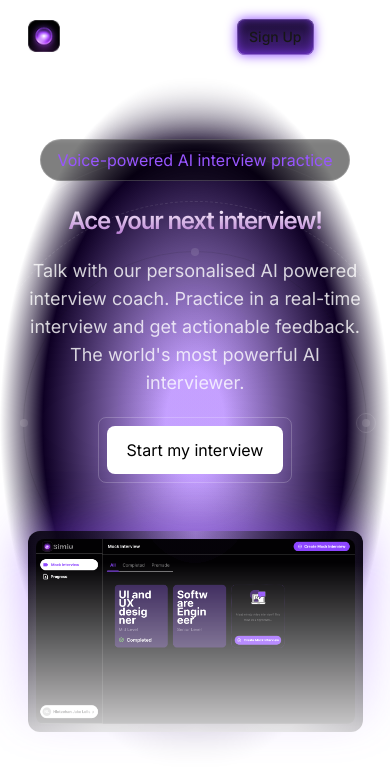
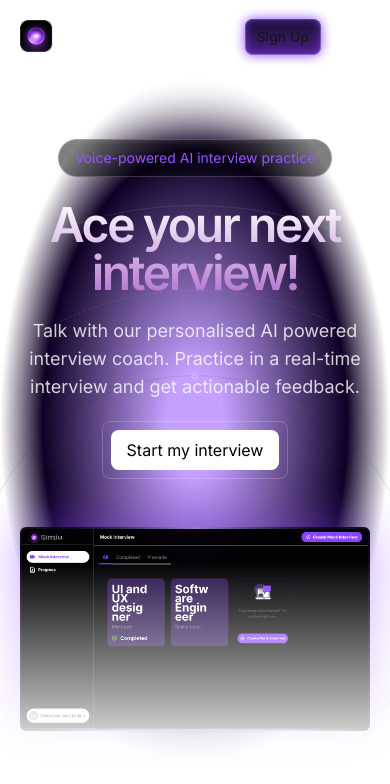
Before and after one commit to CSci-153-Web-Systems-and-Technologies/batch-2025-simiu-web, a Next.js app: page / in a window 390 px wide. Shown: the top 784 px of the page. Built offline with nearby package versions, Linux system fonts and the light colour scheme.

Commit message:
Add responsiveness to hero section

```diff
--- a/app/_components/Hero.tsx
+++ b/app/_components/Hero.tsx
@@ -11,7 +11,7 @@ export const Hero = () => {
       <div className="absolute inset-0 bg-[radial-gradient(50%_50%_at_center_center,rgb(140,69,255,.5)_15%,rgb(14,0,36)_78%,transparent)]"></div>
       <div className="absolute inset-0 bg-[radial-gradient(20%_20%_at_center_center,rgb(140,69,255,.02)_100%,rgb(14,0,36)_78%,transparent)] z-2"></div>
       {/* Start Ring 1 */}
-      <div className="absolute h-[344px] w-[344px] border opacity-10 rounded-full left-1/2 top-1/2 -translate-x-1/2 -translate-y-1/2">
+      <div className="absolute h-[444px] w-[444px] border opacity-10 rounded-full left-1/2 top-3/4 md:top-5/8 lg:top-1/2 -translate-x-1/2 -translate-y-1/2">
         <div className="absolute h-2 w-2 left-0 bg-white rounded-full top-1/2 -translate-x-1/2 -translate-y-1/2"></div>
         <div className="absolute h-2 w-2 left-1/2 bg-white rounded-full top-0 -translate-x-1/2 -translate-y-1/2"></div>
         <div className="absolute h-5 w-5 left-full border border-white rounded-full top-1/2 -translate-x-1/2 -translate-y-1/2 inline-flex justify-center items-center">
@@ -20,41 +20,40 @@ export const Hero = () => {
       </div>
       {/* End Ring 1 */}
       {/* Start Ring 2 */}
-      <div className="absolute h-[444px] md:h-[564px] w-[444px] md:w-[564px] border border-white/10 rounded-full top-1/2 left-1/2 -translate-x-1/2 -translate-y-1/2 border-dashed"></div>
+      <div className="absolute h-[614px] w-[614px] border border-white/10 rounded-full top-3/4 md:top-5/8 lg:top-1/2 left-1/2 -translate-x-1/2 -translate-y-1/2 border-dashed"></div>
       {/* End Ring 2 */}
       {/* Start Ring 3 */}
-      <div className="absolute h-[544px] md:h-[784px] w-[544px] md:w-[784px] rounded-full border border-white opacity-10 top-1/2 left-1/2 -translate-x-1/2 -translate-y-1/2">
+      <div className="absolute h-[784px] w-[784px] rounded-full border border-white opacity-10 top-3/4 md:top-5/8 lg:top-1/2 left-1/2 -translate-x-1/2 -translate-y-1/2">
         <div className="absolute h-2 w-2 left-0 bg-white rounded-full top-1/2 -translate-x-1/2 -translate-y-1/2"></div>
         <div className="absolute h-2 w-2 left-full bg-white rounded-full top-1/2 -translate-x-1/2 -translate-y-1/2"></div>
       </div>
       {/* End Ring 3 */}
       <div className="container relative mt-16">
         <div className="py-2 px-4 bg-black/50 max-w-max mx-auto rounded-full mb-6 border border-white/20">
-          <p className="text-[16px] md:text-lg text-[#9855FF]">
+          <p className="text-sm md:text-lg text-[#9855FF]">
             Voice-powered AI interview practice
           </p>
         </div>
-        <h1 className="text-2xl md:text-[88px] w-full md:leading-none font-semibold tracking-tighter bg-white bg-[linear-gradient(to_bottom,white,#B372CF)] text-transparent bg-clip-text text-center">
+        <h1 className="text-5xl md:text-[88px] w-full md:leading-none font-semibold tracking-tighter bg-white bg-[linear-gradient(to_bottom,white,#B372CF)] text-transparent bg-clip-text text-center">
           Ace your next interview!
         </h1>
         <p className="text-lg md:text-xl text-white/80 mt-5 text-center max-w-2xl mx-auto">
           Talk with our personalised AI powered interview coach. Practice in a
-          real-time interview and get actionable feedback. The world&apos;s most
-          powerful AI interviewer.
+          real-time interview and get actionable feedback.
         </p>
         <div className="flex justify-center mt-5">
           <div className="p-2 border border-white/20 rounded-lg z-3">
-            <button className="bg-white text-black rounded-lg px-5 py-3 hover:cursor-pointer">
+            <button className="bg-white text-black rounded-lg px-4 py-2 md:px-5 md:py-3 hover:cursor-pointer">
               Start my interview
             </button>
           </div>
         </div>
         <div className="mt-12 w-full max-w-360 mx-auto flex justify-center mb-10">
-          <div className="p-2 bg-linear-to-r from-[#0D0718] via-[rgb(15,8,27,0)] to-[#0D0718] rounded-xl shadow-[0_0_50px_rgb(140,69,255,.5)] w-full">
+          <div className="p-0.5 md:p-2 bg-linear-to-r from-[#0D0718] via-[rgb(15,8,27,0)] to-[#0D0718] rounded-md md:rounded-xl shadow-[0_0_50px_rgb(140,69,255,.5)] w-full">
             <Image
               src={DashboardImg}
               alt="Dashboard"
-              className="w-full rounded-lg"
+              className="w-full rounded-md md:rounded-xl"
             />
           </div>
         </div>
--- a/app/globals.css
+++ b/app/globals.css
@@ -21,9 +21,9 @@
   --container-center: true;
   --container-padding-x: 20px;
   --container-padding-x-lg: 80px;
-  --container-max-width-sm: 375px;
-  --container-max-width-md: 768px;
-  --container-max-width-lg: 1200px;
+  --container-max-width-sm: 500px;
+  --container-max-width-md: 920px;
+  --container-max-width-lg: 1400px;
 }
 
 @media (prefers-color-scheme: dark) {
```
